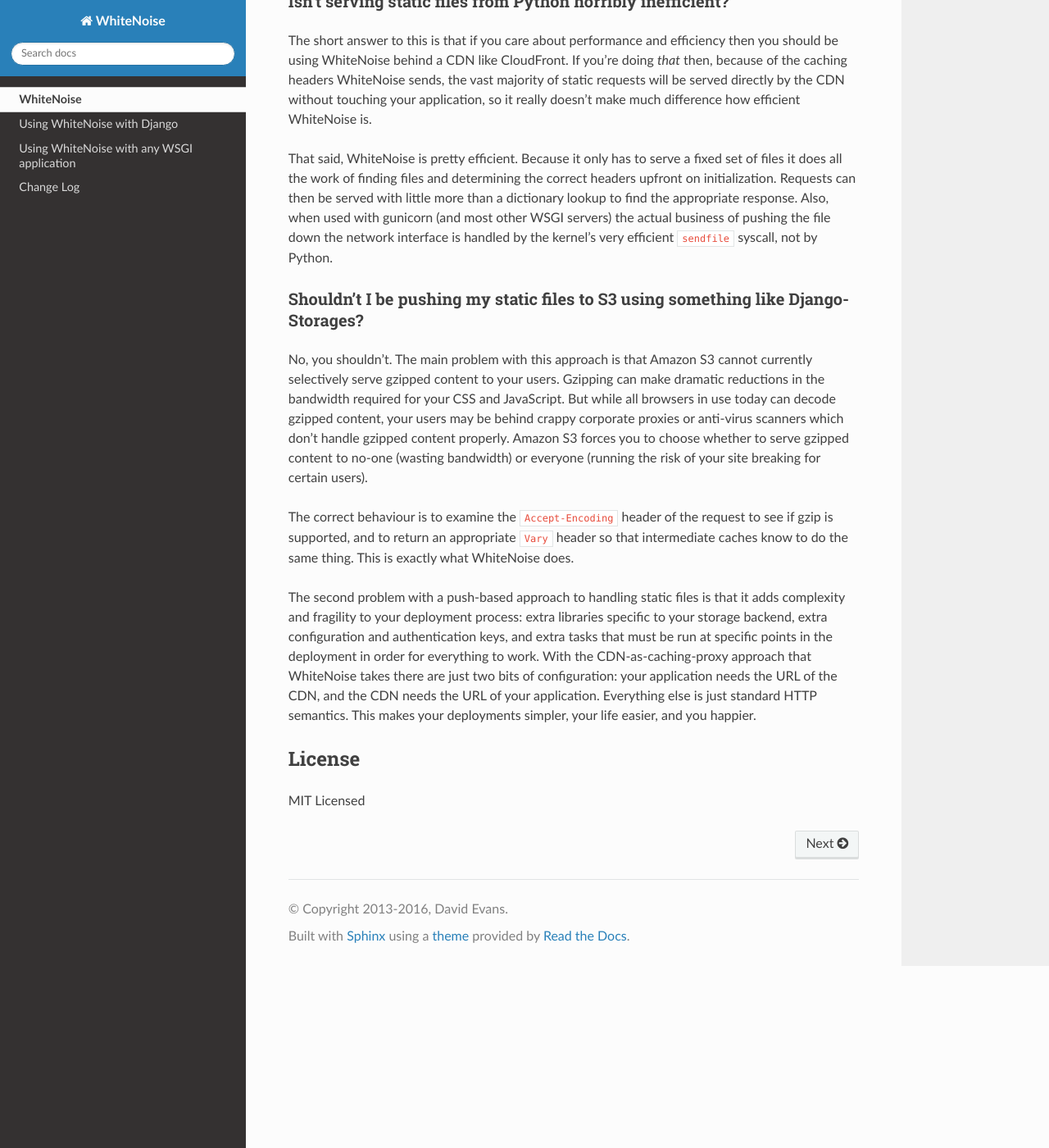
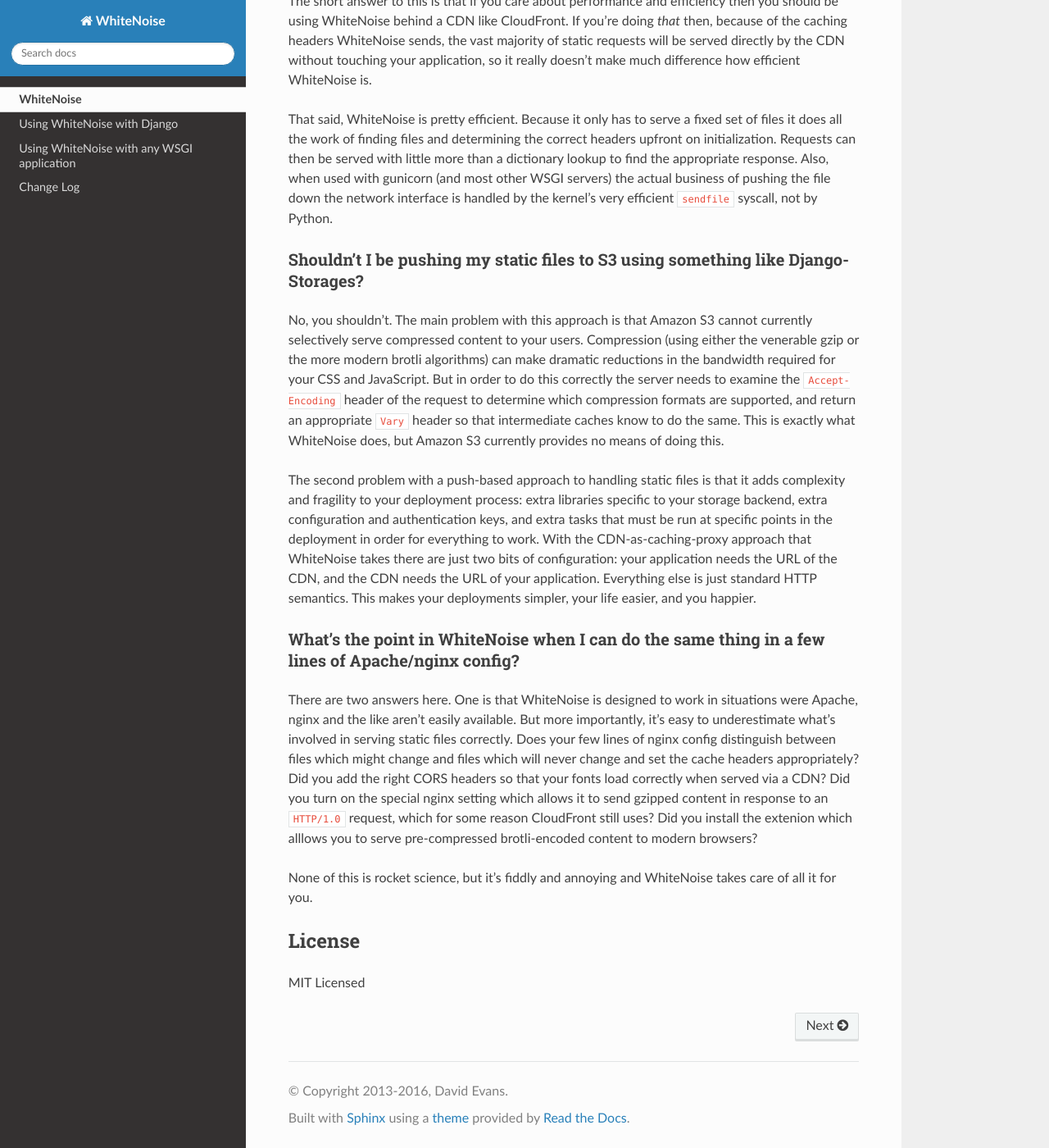
Before and after one commit to gorbunov87/white_noise, a Sphinx documentation site: the page built from docs/index.rst, in a window 1280 px wide and 1400 px high, scrolled down 2242 px. Shown: the whole window at 82% size. Built offline with Sphinx 7.4.7 and the Read the Docs theme 2.0.0, drawn with Linux system fonts in a browser that asks for light colours; some of the changed text lies outside the part shown.

Commit message:
More documentation improvements

```diff
--- a/docs/index.rst
+++ b/docs/index.rst
@@ -93,10 +93,8 @@
 Endorsements
 ------------
 
-WhiteNoise is being used in `Warehouse <https://github.com/pypa/warehouse>`_, the in-development
-replacement for the PyPI package repository.
-
-Some of Django and pip's core developers have said nice things about it:
+WhiteNoise owes its initial popularity to the nice things that some of Django
+and pip's core developers said about it:
 
    `@jezdez <https://twitter.com/jezdez/status/440901769821179904>`_: *[WhiteNoise]
    is really awesome and should be the standard for Django + Heroku*
@@ -143,18 +141,14 @@
 ++++++++++++++++++++++++++++++++++++++++++++++++++++++++++++++++++++++++++++++++++
 
 No, you shouldn't. The main problem with this approach is that Amazon S3 cannot
-currently selectively serve gzipped content to your users. Gzipping can make
+currently selectively serve compressed content to your users. Compression
+(using either the venerable gzip or the more modern brotli algorithms) can make
 dramatic reductions in the bandwidth required for your CSS and JavaScript. But
-while all browsers in use today can decode gzipped content, your users may be
-behind crappy corporate proxies or anti-virus scanners which don't handle
-gzipped content properly. Amazon S3 forces you to choose whether to serve
-gzipped content to no-one (wasting bandwidth) or everyone (running the risk of
-your site breaking for certain users).
-
-The correct behaviour is to examine the ``Accept-Encoding`` header of the
-request to see if gzip is supported, and to return an appropriate ``Vary``
-header so that intermediate caches know to do the same thing. This is exactly
-what WhiteNoise does.
+in order to do this correctly the server needs to examine the
+``Accept-Encoding`` header of the request to determine which compression
+formats are supported, and return an appropriate ``Vary`` header so that
+intermediate caches know to do the same. This is exactly what WhiteNoise does,
+but Amazon S3 currently provides no means of doing this.
 
 The second problem with a push-based approach to handling static files is that
 it adds complexity and fragility to your deployment process: extra libraries
@@ -165,6 +159,24 @@
 of the CDN, and the CDN needs the URL of your application. Everything else is
 just standard HTTP semantics. This makes your deployments simpler, your life
 easier, and you happier.
+
+
+What's the point in WhiteNoise when I can do the same thing in a few lines of Apache/nginx config?
+++++++++++++++++++++++++++++++++++++++++++++++++++++++++++++++++++++++++++++++++++++++++++++++++++
+
+There are two answers here. One is that WhiteNoise is designed to work in
+situations were Apache, nginx and the like aren't easily available. But more
+importantly, it's easy to underestimate what's involved in serving static files
+correctly. Does your few lines of nginx config distinguish between files which
+might change and files which will never change and set the cache headers
+appropriately? Did you add the right CORS headers so that your fonts load
+correctly when served via a CDN?  Did you turn on the special nginx setting
+which allows it to send gzipped content in response to an ``HTTP/1.0`` request,
+which for some reason CloudFront still uses? Did you install the extenion which
+alllows you to serve pre-compressed brotli-encoded content to modern browsers?
+
+None of this is rocket science, but it's fiddly and annoying and WhiteNoise
+takes care of all it for you.
 
 
 License
```
